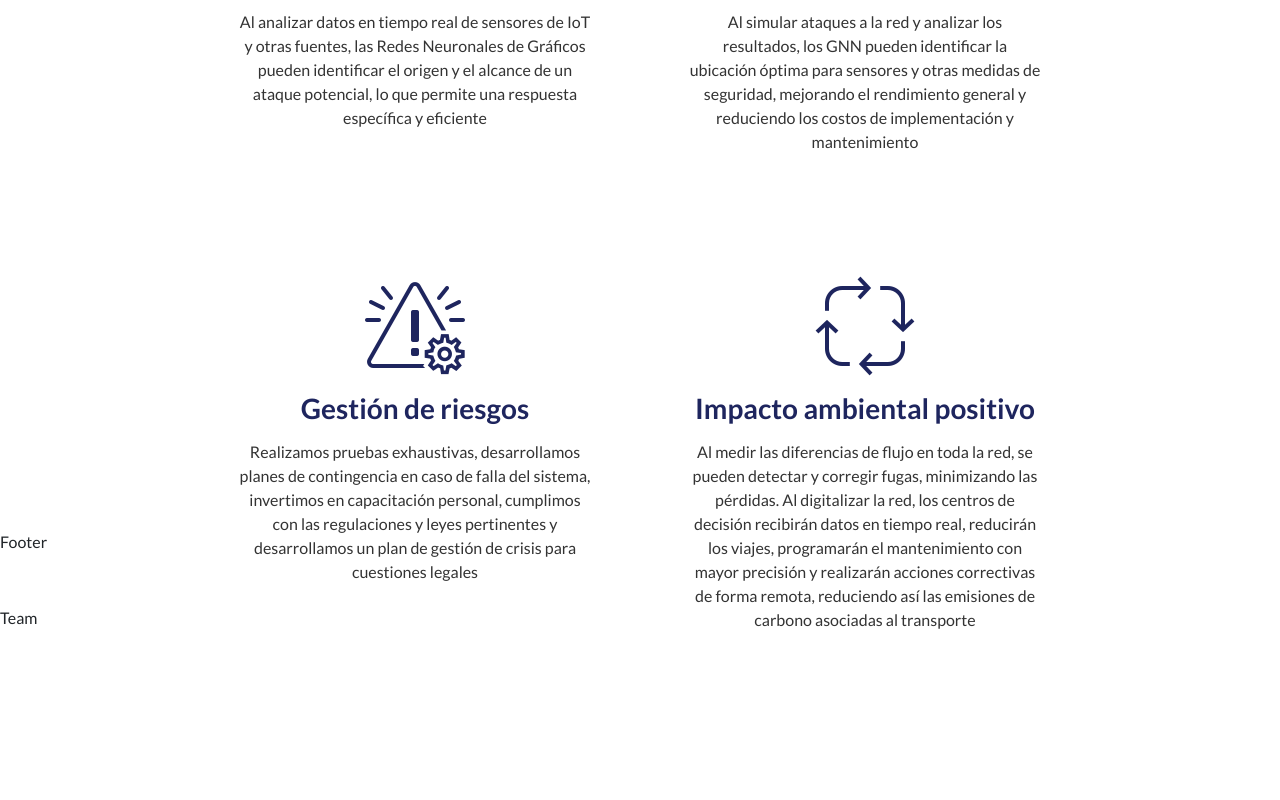
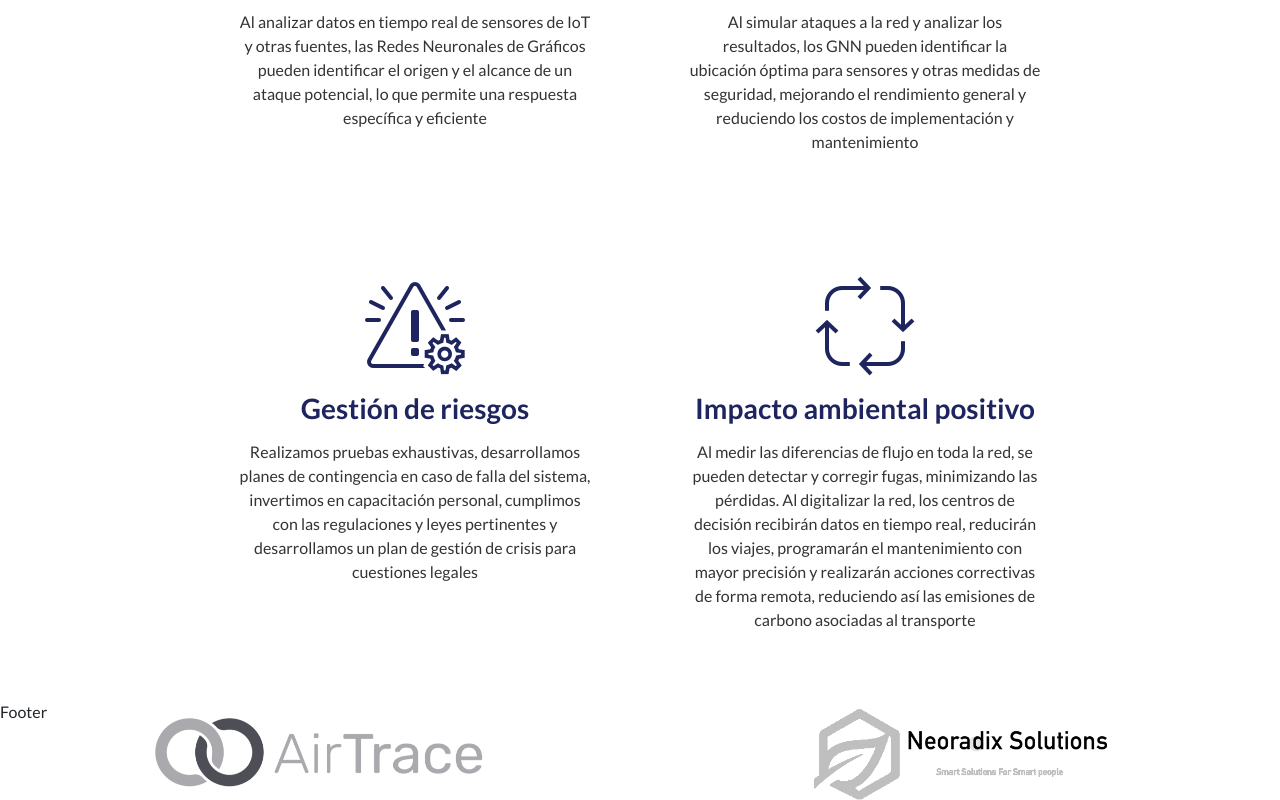
Before and after one commit to telcash/flowguard_frontend, a React (Create React App) app: page / in a window 1280 px wide. Shown: the part 1477-2277 px from the top of the page. Before the commit the page ends 2109 px from the top, so only its background shows below. Built offline with nearby package versions, Linux system fonts and the light colour scheme.

Commit message:
Implementación seccion partners

```diff
--- a/src/App.js
+++ b/src/App.js
@@ -1,6 +1,6 @@
 import React from 'react';
 import './App.css';
-import { MainNav, Features, Team, Footer, HeroSection } from './containers';
+import { MainNav, Features, Partners, Footer, HeroSection } from './containers';
 
 const App = () => (
     <div className='app'>
@@ -10,7 +10,7 @@ const App = () => (
         <main>
             <HeroSection />
             <Features />
-            <Team />
+            <Partners />
         </main>
         <footer>
             <Footer />
--- a/src/containers/index.js
+++ b/src/containers/index.js
@@ -3,3 +3,4 @@ export { default as Features } from './features/Features';
 export { default as Footer } from './footer/Footer';
 export { default as Team } from './team/Team';
 export { default as MainNav } from './main-nav/MainNav';
+export { default as Partners } from './partners/Partners';
--- /dev/null
+++ b/src/containers/partners/Partners.jsx
@@ -0,0 +1,19 @@
+import React from "react";
+import './partners.css';
+import neoradixLogo from '../../assets/neoradix-gray.png';
+import airtraceLogo from '../../assets/airtrace-gray.png';
+
+const Partners = () => {
+    return (
+        <div className="fg__partners">
+            <a href="https://airtrace.io" target="blank">
+                <img src={airtraceLogo} alt="logo airtrace" />
+            </a>
+            <a href="https://neoradixsolutions.com" target="blank">
+                <img src={neoradixLogo} alt="logo neoradix" />
+            </a>
+        </div>
+    );
+};
+
+export default Partners;
--- /dev/null
+++ b/src/containers/partners/partners.css
@@ -0,0 +1,12 @@
+.fg__partners {
+    margin-top: 100px;
+    width: 100%;
+    display: flex;
+    justify-content: space-around;
+    align-items: center;
+}
+
+.fg__partners img {
+    width: 330px;
+    height: auto;
+}
```
Also changed, not shown: src/assets/airtrace-gray.png (added), src/assets/neoradix-gray.png (added).
